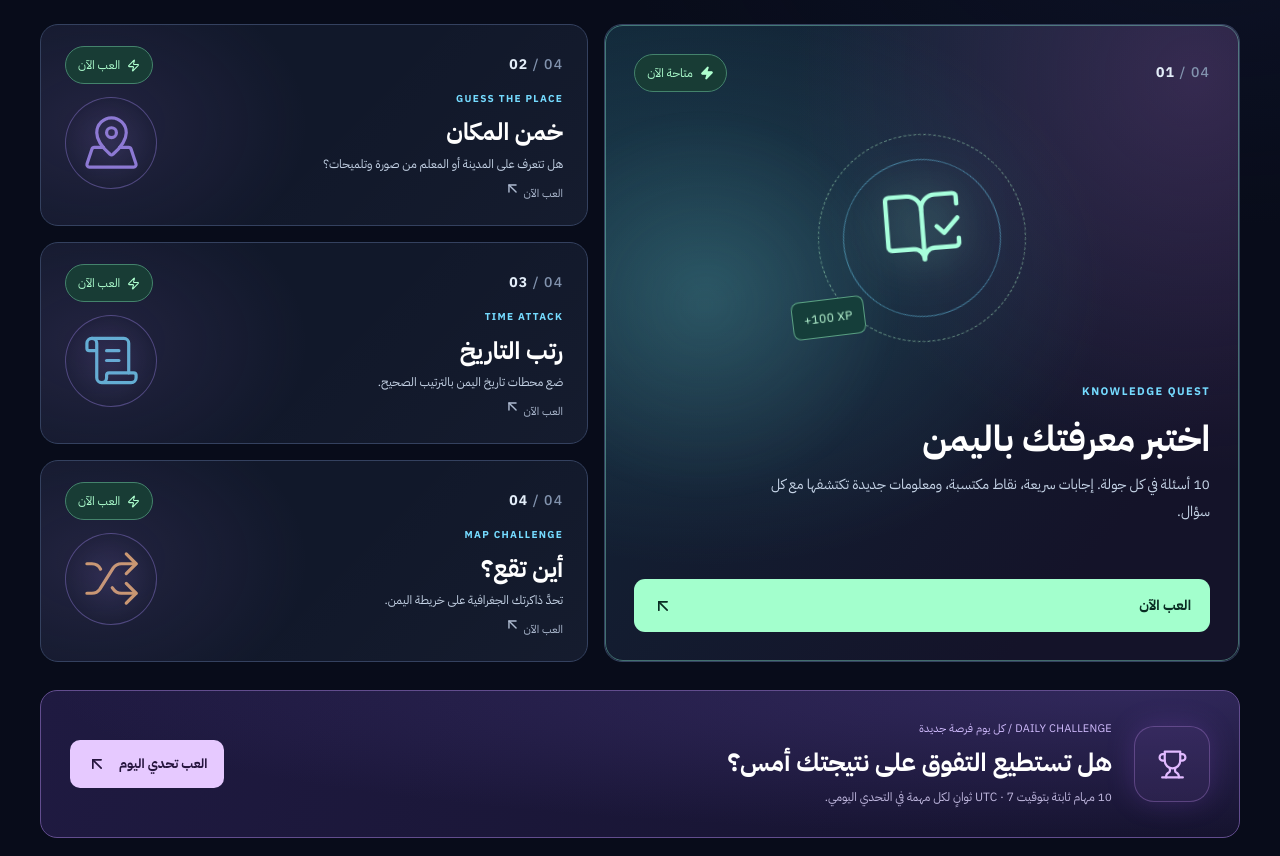
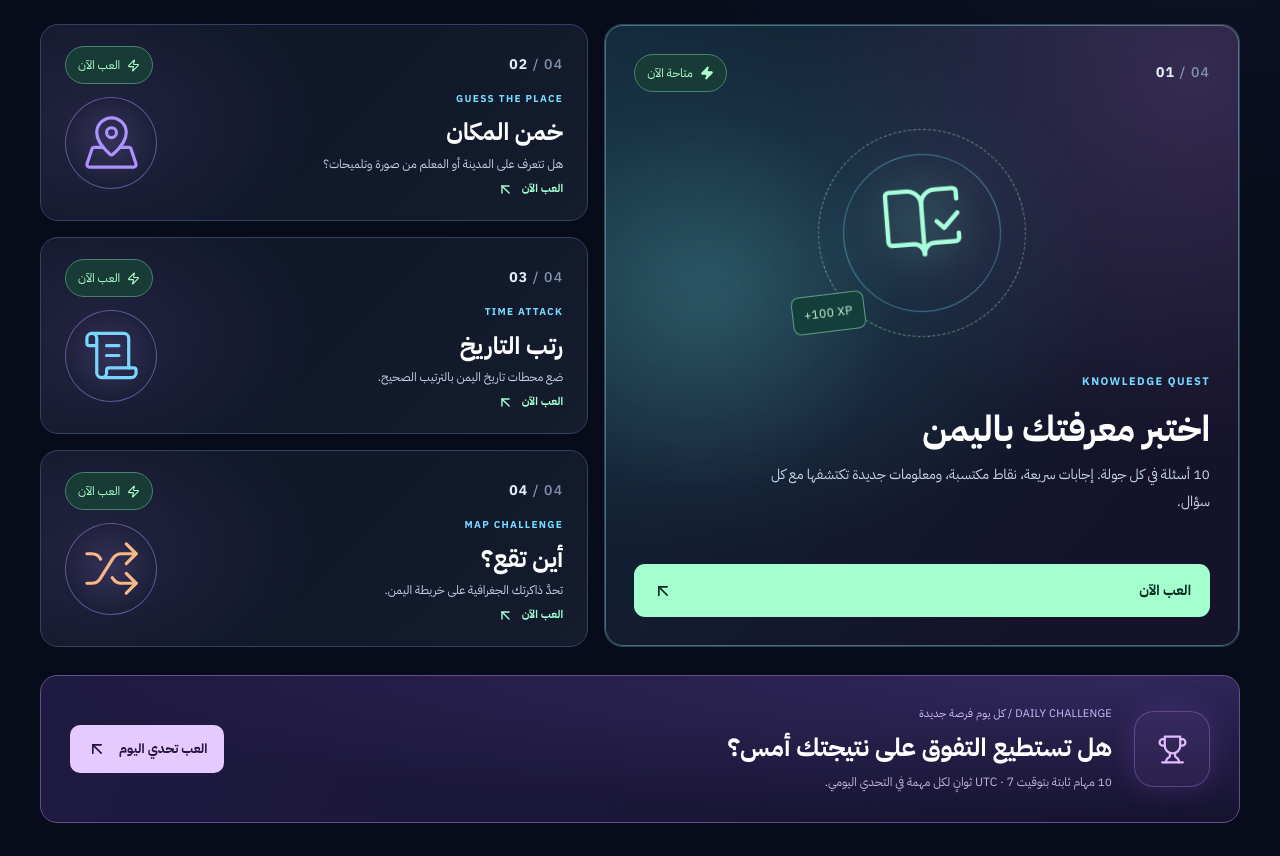
Before and after one commit to AihamAnter/967-initiative, a Next.js app: page /games in a window 1280 px wide. Shown: the part 897-1753 px from the top of the page. Built offline with nearby package versions, Linux system fonts and the light colour scheme; no server answers.

Commit message:
Index new games in search and sitemap and make their arcade cards feel playable

```diff
--- a/app/games/games.module.css
+++ b/app/games/games.module.css
@@ -115,6 +115,10 @@
 .game_map .miniVisual{color:var(--arc-orange)}
 .cardComing{position:relative;z-index:1;font-size:11px;letter-spacing:.01em;color:#aebbd1;margin-top:6px}
 .cardComing span{color:#a6ffcf}
+.upcomingCard:hover{transform:translateY(-4px);border-color:#9cdfff;box-shadow:0 15px 45px #2b83dd25}
+.upcomingCard .cardComing{color:#a3ffd0;display:inline-flex;align-items:center;gap:8px;font-weight:700}
+.upcomingCard .miniVisual{opacity:1}
+@media(prefers-reduced-motion:reduce){.upcomingCard:hover{transform:none}}
 .dailyStrip{margin-top:28px;min-height:148px;display:flex;align-items:center;gap:22px;padding:26px 29px;border-radius:17px;border:1px solid #624d8e;background:radial-gradient(ellipse at 92% 0%,#634eac58,transparent 70%),linear-gradient(115deg,#1f1a41,#15132e);transition:border-color .2s,transform .2s}
 .dailyEmblem{width:76px;height:76px;display:grid;place-items:center;flex-shrink:0;border-radius:20px;color:#e1baff;border:1px solid #a87ad063;background:#6b4c9c31;box-shadow:0 0 28px #995dec38}
 .dailyText{display:flex;flex-direction:column;gap:6px;flex:1}
```
